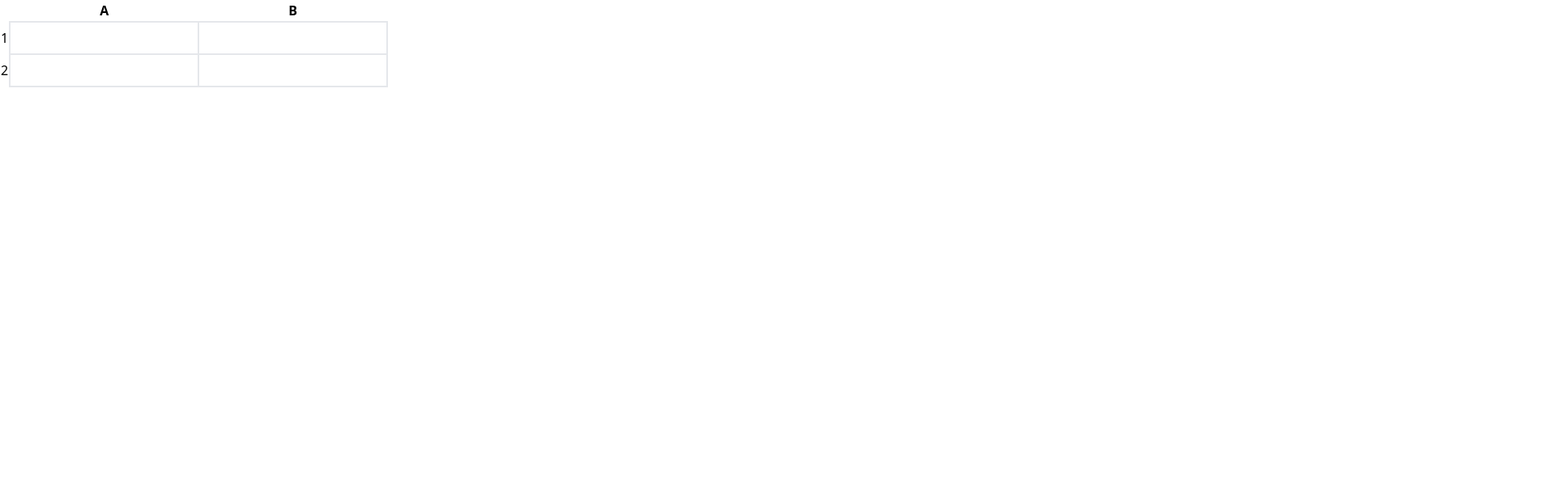
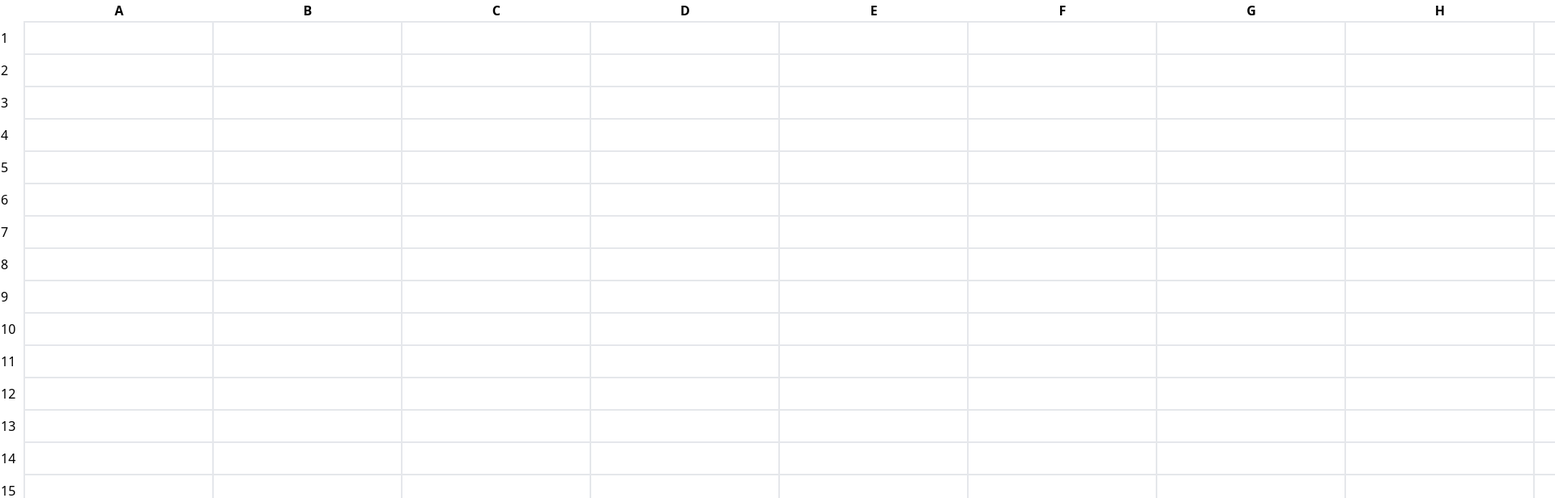
Before and after one commit to joacogaona/spreadsheet, a React (Create React App) app: page / in a window 1280 px wide. Shown: the top 616 px of the page at 81% size, 1920 px wide, since content can reach past the window. Built offline with nearby package versions, Linux system fonts and the light colour scheme.

Commit message:
touppercase formulas. permito resolver formulas presionando enter

```diff
--- a/src/Grid/Cell.js
+++ b/src/Grid/Cell.js
@@ -43,7 +43,12 @@ function Cell({
       });
     }
   }
-
+  function handleEnter(e) {
+    if (e.keyCode === 13) {
+      e.preventDefault();
+      e.target.blur();
+    }
+  }
   return (
     <td
       className={`border-2  h-10 m-0 p-0 min-w-28 `}
@@ -59,6 +64,7 @@ function Cell({
         value={cellsContent[cellId] ?? ""}
         onChange={(e) => handleContent(e)}
         onBlur={(e) => handleBlur(e)}
+        onKeyDown={handleEnter}
       />
     </td>
   );
--- a/src/constants.js
+++ b/src/constants.js
@@ -1,4 +1,4 @@
-const NUMBER_OF_ROWS = 2;
-const NUMBER_OF_COLUMNS = 2;
+const NUMBER_OF_ROWS = 100;
+const NUMBER_OF_COLUMNS = 26;
 
 export { NUMBER_OF_COLUMNS, NUMBER_OF_ROWS };
--- a/src/utils.js
+++ b/src/utils.js
@@ -5,15 +5,14 @@ function intToChar(int) {
 function normStringAndRefCells({ cellsContent, cellId }) {
   try {
     const trimmedContent = cellsContent[cellId].replace(/\s+/g, "");
-    const contentWithoutEqual = trimmedContent.substring(
-      1,
-      trimmedContent.length
-    );
+    const contentWithoutEqual = trimmedContent
+      .substring(1, trimmedContent.length)
+      .toUpperCase();
 
     let detectCellRef = [];
     let chain = "";
     for (let i = 0; i < contentWithoutEqual.length; i++) {
-      if (contentWithoutEqual[i] == "+" || contentWithoutEqual[i] == "-") {
+      if (contentWithoutEqual[i] === "+" || contentWithoutEqual[i] === "-") {
         detectCellRef.push(chain);
         detectCellRef.push(contentWithoutEqual[i]);
         chain = "";
```
Also changed, not shown: src/App.js (+0 -16 lines).
